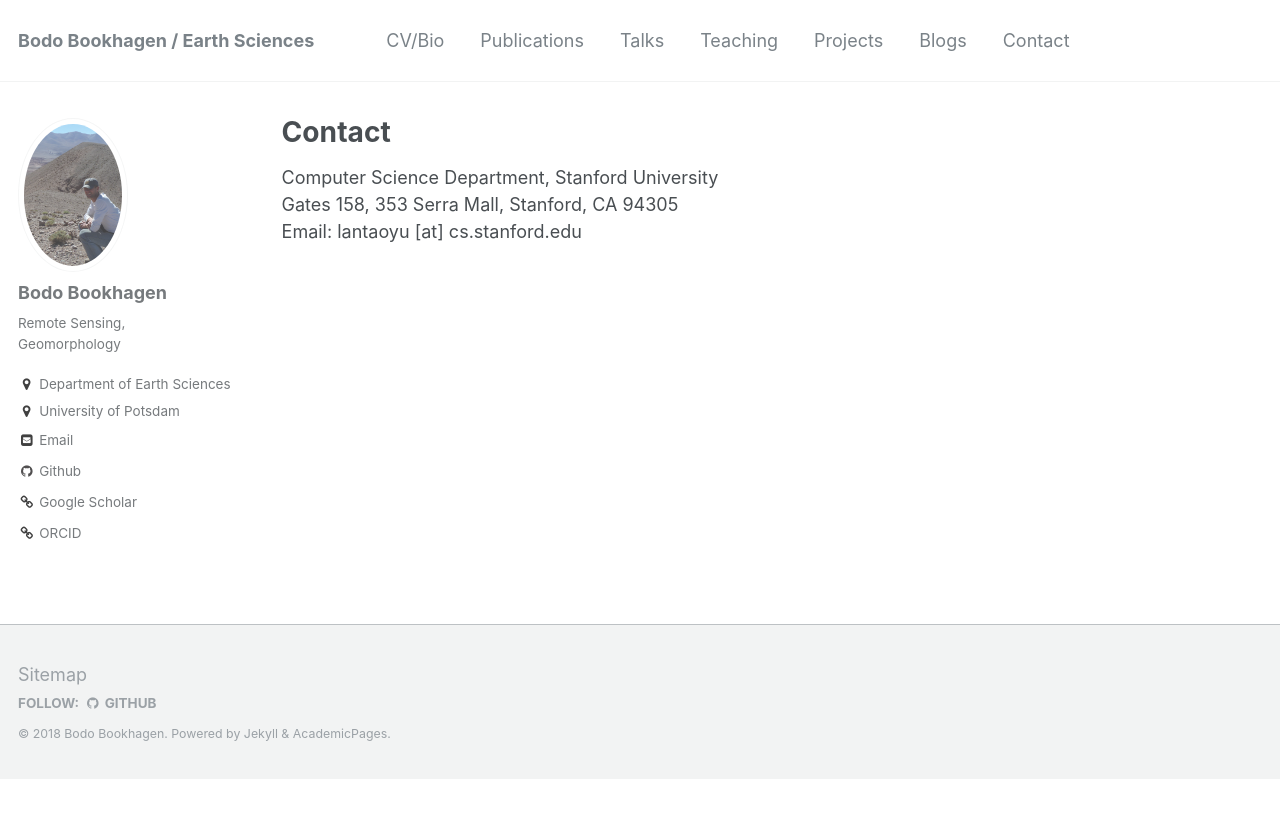
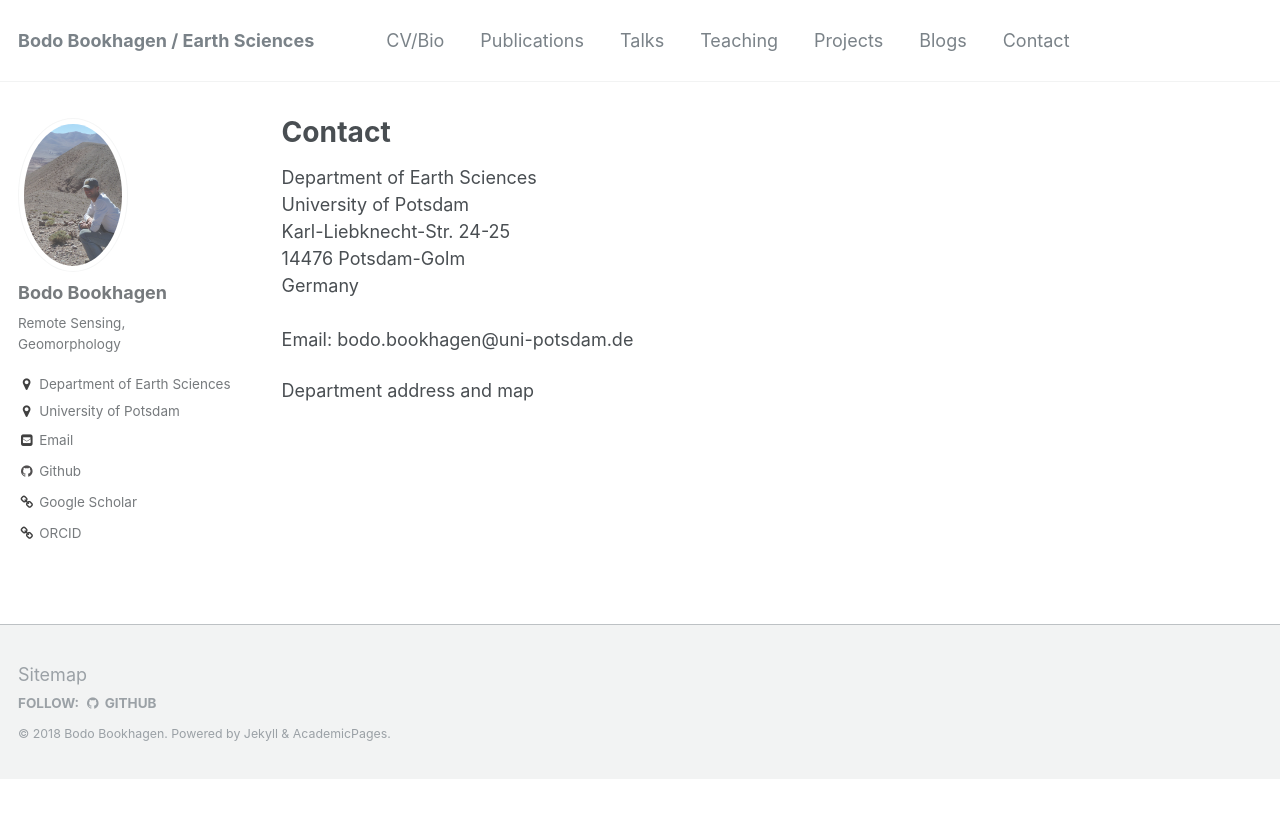
Before and after one commit to BodoBookhagen/BodoBookhagen.github.io, a Jekyll site: the page built from _pages/contact.md, in a window 1280 px wide. Shown: the top 818 px of the page. Built offline with Jekyll 4.4.1, drawn with Linux system fonts in a browser that asks for light colours.

Commit message:
Dec-25 2018

```diff
--- a/_pages/contact.md
+++ b/_pages/contact.md
@@ -4,6 +4,12 @@ title: "Contact"
 permalink: /contact/
 author_profile: true
 ---
-Computer Science Department, Stanford University<br>
-Gates 158, 353 Serra Mall, Stanford, CA 94305<br>
-Email: lantaoyu [at] cs.stanford.edu
+[Department of Earth Sciences](http://www.geo.uni-potsdam.de/)<br>
+[University of Potsdam](https://www.uni-potsdam.de/)<br>
+Karl-Liebknecht-Str. 24-25<br>
+14476 Potsdam-Golm<br>
+Germany<br>
+<br>
+Email: [bodo.bookhagen@uni-potsdam.de](mailto:bodo.bookhagen@uni-potsdam.de)
+
+[Department address and map](http://www.geo.uni-potsdam.de/contact.html)
```
Also changed, not shown: README.md (+1 -1 lines), _pages/cv.md (+1 -1 lines), _pages/projects.md (+3 -3 lines), 5 other files.
